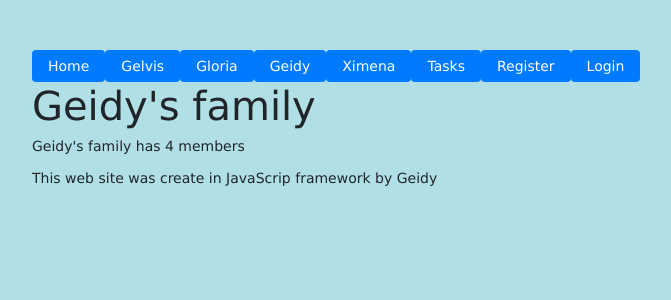
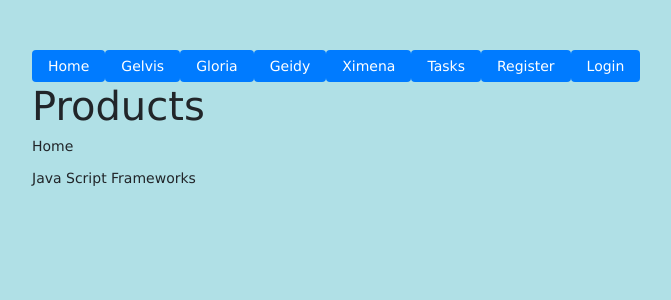
Before and after one commit to geidyruiz1/Assignment1, a Node server app: page / in a window 1280 px wide. Shown: the top 300 px of the page, without its empty margins (18-689 px from the left). Run offline with Node 20, Linux system fonts and the light colour scheme; some libraries are stand-ins or nearby versions.

Commit message:
Modification of hbs diles and Js file with the correct names and res

```diff
--- a/package.json
+++ b/package.json
@@ -1,5 +1,5 @@
 {
-  "name": "lab3family",
+  "name": "Assignment1 Team Project",
   "version": "0.0.0",
   "private": true,
   "scripts": {
--- a/routes/index.js
+++ b/routes/index.js
@@ -5,26 +5,26 @@ var router = express.Router();
 /* GET home page. */
 //router.get('/', function(req, res, next) {
 router.get('/', (req, res, next) => {
-    res.render('index', { title: 'Geidy\'s family has 4 members' });
+    res.render('index', { title: 'Home' });
 });
 
 /* GET Gelvis page. */
-router.get('/gelvis', (req, res, next) => {
-    res.render('gelvis', { message1: 'Gelvis is a retired military man. His great passion is music and he was able to play different musical instruments. He also likes gardening and photography. His favorite food is fish and his favorite sport is soccer.' });
+router.get('/about', (req, res, next) => {
+    res.render('about', { message1: 'This website allows users to add products and specify the kind of cathegory of the product' });
 });
 
 /* GET Gloria page. */
-router.get('/gloria', (req, res, next) => {
-    res.render('gloria', { message2: 'Gloria was born in Manizales, her favorite activities are painting, gardening and taking long walks' });
+router.get('/projects', (req, res, next) => {
+    res.render('projects', { message2: 'Projects developed' });
 });
 
 /* GET Geidy page. */
-router.get('/geidy', (req, res, next) => {
-    res.render('geidy', { message3: 'Geidy studies computer programming. Her favorite activities are listening to music, dancing, and walking.' });
+router.get('/services', (req, res, next) => {
+    res.render('services', { message3: 'Offered' });
 });
 /* GET Ximena page. */
-router.get('/ximena', (req, res, next) => {
-    res.render('ximena', { message4: 'Ximena is a professional in international business, she is very creative, she designs her clothes and loves to draw and paint. she is a specialist in nail decoration.' });
+router.get('/contact', (req, res, next) => {
+    res.render('contact', { message4: 'Contact us' });
 });
 //express this file as public
 module.exports = router;
--- a/views/index.hbs
+++ b/views/index.hbs
@@ -1,3 +1,3 @@
-<h1>Geidy's family</h1>
+<h1>Products</h1>
 <p>{{title}}</p>
-<p>This web site was create in JavaScrip framework by Geidy</p>
+<p>Java Script Frameworks</p>
```
Also changed, not shown: views/about.hbs (added, +8 -0 lines), views/contact.hbs (added, +8 -0 lines), views/geidy.hbs (deleted, +0 -8 lines), views/gelvis.hbs (deleted, +0 -9 lines), views/gloria.hbs (deleted, +0 -8 lines), views/projects.hbs (added, +9 -0 lines), views/services.hbs (added, +8 -0 lines), views/ximena.hbs (deleted, +0 -8 lines), 1 other file.
